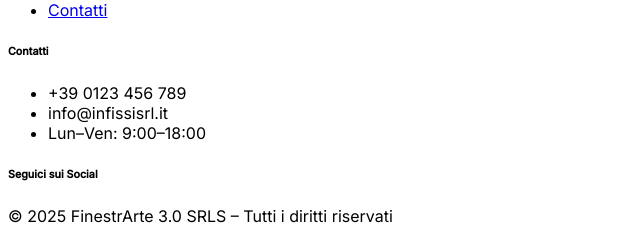
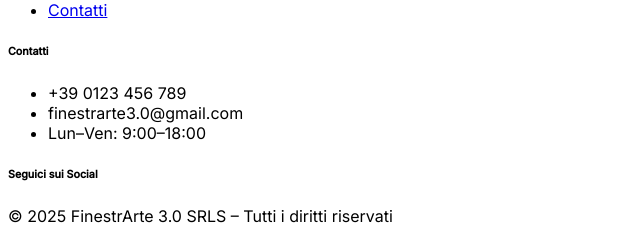
Before and after one commit to BonoDavide/FinestrArte, a Laravel app: page / in a window 1280 px wide. Shown: the part 3338-3572 px from the top of the page, without its empty margins (0-640 px from the left). Run offline with Laravel 12, Linux system fonts and the light colour scheme; style sheets or scripts are compiled from the project's sources; some libraries are stand-ins or nearby versions.

Commit message:
cambiato contatto mail

```diff
--- a/resources/views/components/footer.blade.php
+++ b/resources/views/components/footer.blade.php
@@ -28,7 +28,7 @@
                 <h6 class="text-uppercase">Contatti</h6>
                 <ul class="list-unstyled small">
                     <li><i class="bi bi-telephone"></i> +39 0123 456 789</li>
-                    <li><i class="bi bi-envelope"></i> info@infissisrl.it</li>
+                    <li><i class="bi bi-envelope"></i> finestrarte3.0@gmail.com</li>
                     <li><i class="bi bi-clock"></i> Lun–Ven: 9:00–18:00</li>
                 </ul>
             </div>
--- a/resources/views/contact.blade.php
+++ b/resources/views/contact.blade.php
@@ -14,7 +14,7 @@
                 <div class="col-12 col-md-6 pt-5">
                     <h2 class="pb-3 font-titolo underline-thin">Contatti</h2>
                     <p><strong>Indirizzo:</strong> Piazza dei Gerani, 26 – 00172 Roma (RM)</p>
-                    <p><strong>Email:</strong> <a href="mailto:info@finestrarte.it">info@finestrarte.it</a></p>
+                    <p><strong>Email:</strong> <a href="mailto:finestrarte3.0@gmail.com">finestrarte3.0@gmail.com</a></p>
                     <p><strong>Telefono:</strong> <a href="tel:+3900000000">+39 000 0000000</a></p>
                     <p><strong>Orari:</strong> Lun–Ven 9:00–18:00</p>
                 </div>
```
